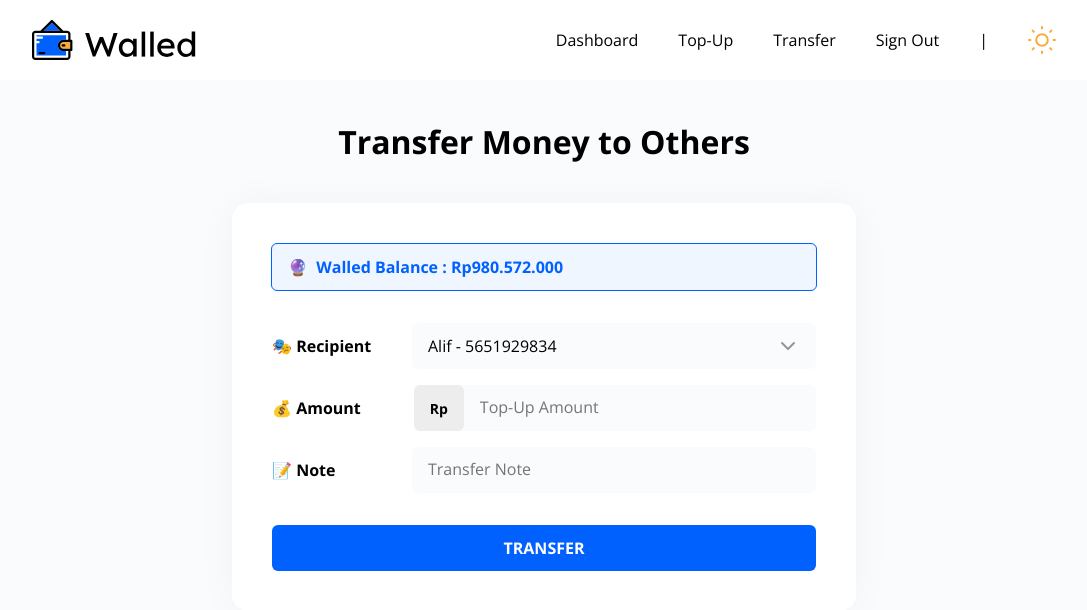
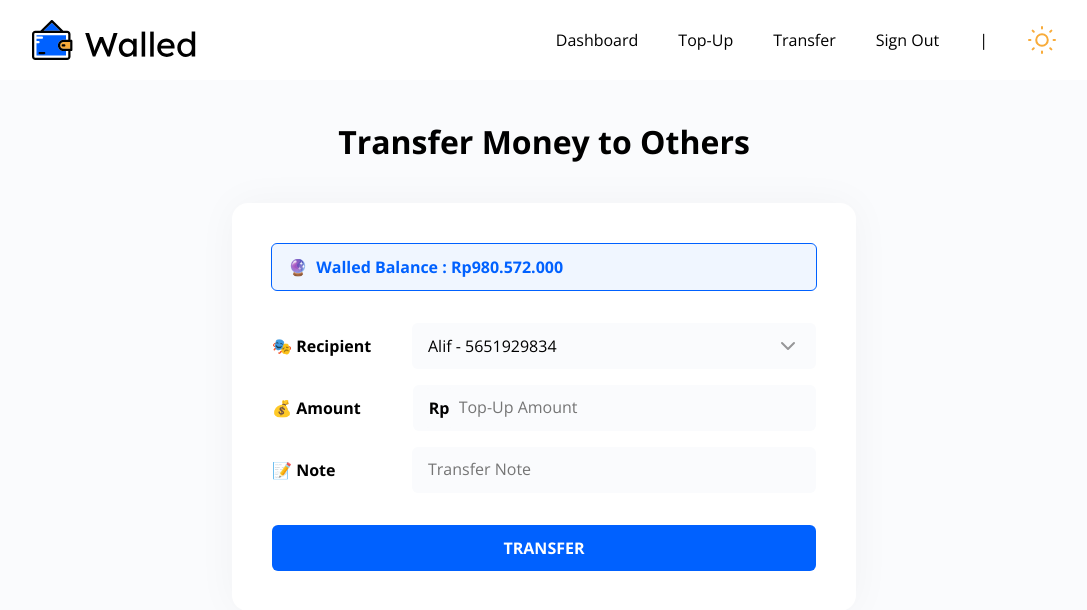
Before and after one commit to wejhe/bsi-walled, a React (Vite) app: page /transfer in a window 1280 px wide. Shown: the top 610 px of the page, without its empty margins (96-1183 px from the left). Built offline with nearby package versions, Linux system fonts and the light colour scheme.

Commit message:
minor changes on InputCurrency component

```diff
--- a/src/assets/styles/main.css
+++ b/src/assets/styles/main.css
@@ -208,6 +208,20 @@
   box-shadow: 0 0 12px rgba(0, 97, 255, 0.2);
 }
 
+.inputFieldCurrency {
+  background-color: #fafbfd;
+  border: none;
+  border-radius: 6px;
+  height: 32px;
+  padding: 6px 16px 8px 46px;
+  font-size: 16px;
+}
+
+.inputFieldCurrency:focus {
+  outline: 1px solid #0061ff;
+  box-shadow: 0 0 12px rgba(0, 97, 255, 0.2);
+}
+
 .forms {
   display: flex;
   flex-direction: column;
@@ -297,25 +311,6 @@
   font-size: 16px;
 }
 
-.form-group {
-  display: flex;
-  border-radius: 12px;
-  background-color: #fafbfd;
-  width: 80%;
-}
-
-.span-form-group {
-  padding: 8px 16px;
-  display: inline-flex;
-  align-items: center;
-  min-width: fit-content;
-  border-radius: 6px;
-  background-color: #ededed;
-  font-size: 14px;
-  font-weight: bold;
-  color: #000000;
-}
-
 .balInfo {
   display: flex;
   justify-content: flex-start;
@@ -395,6 +390,12 @@
   position: relative;
 }
 
+.inputFieldCurrencyWrapper {
+  display: flex;
+  width: calc(75% + 32px);
+  position: relative;
+}
+
 .wHideIcon {
   position: absolute;
   right: 0;
@@ -409,6 +410,21 @@
   font-weight: bold;
   height: 40px;
   width: 60px;
+}
+
+.wCurrencyIcon {
+  position: absolute;
+  left: 10px;
+  top: 50%;
+  transform: translateY(-50%);
+  cursor: pointer;
+  background-color: #fafbfd;
+  border: none;
+  border-radius: 6px;
+  color: black;
+  font-weight: bold;
+  font-size: 16px;
+  height: 40px;
 }
 
 #pinInputContainer {
--- a/src/components/FormGroup.jsx
+++ /dev/null
@@ -1,12 +0,0 @@
-import React from "react";
-
-const FormGroup = ({ children }) => {
-  return (
-    <div className="form-group">
-      <span className="span-form-group">Rp</span>
-      {children}
-    </div>
-  );
-};
-
-export default FormGroup;
--- a/src/components/InputCurrency.jsx
+++ b/src/components/InputCurrency.jsx
@@ -1,32 +1,36 @@
-import React from 'react'
-import { useState } from 'react';
+import React from "react";
+import { useState } from "react";
 
-const InputCurrency = ({placeholder, width, onChange}) => {
+const InputCurrency = ({ placeholder, width, onChange }) => {
   const [value, setValue] = useState("");
 
-    const formatCurrency = (input) =>{
+  const formatCurrency = (input) => {
     const numericValue = input.replace(/\D/g, "");
     return numericValue.replace(/\B(?=(\d{3})+(?!\d))/g, ",");
-    }
+  };
 
-    const handleChange = (e) =>{
+  const handleChange = (e) => {
     const rawValue = e.target.value;
     const formatValue = formatCurrency(rawValue);
     setValue(formatValue);
     if (onChange) onChange(rawValue.replace(/,/g, ""));
-    }
+  };
+
   return (
+    <>
+      <div className="inputFieldCurrencyWrapper">
         <input
-    style={{ width:width }}
-    className="inputFieldText"
+          style={{ width: width }}
+          className="inputFieldCurrency"
           type="text"
           placeholder={placeholder}
           value={value}
           onChange={handleChange}
         />
+        <button className="wCurrencyIcon">Rp</button>
+      </div>
+    </>
+  );
+};
 
-
-  )
-}
-
-export default InputCurrency
+export default InputCurrency;
--- a/src/components/TopupForm.jsx
+++ b/src/components/TopupForm.jsx
@@ -8,7 +8,6 @@
 import PinField from "react-pin-field";
 import { useState } from "react";
 import { isEmpty } from "../utils/validation";
-import FormGroup from "./FormGroup";
 import InputCurrency from "./InputCurrency";
 
 const TopupForm = () => {
@@ -42,7 +41,7 @@
         },
         willOpen: () => {
           const container = document.getElementById("pinInputContainer");
-          const root = ReactDOM.createRoot(container); // Membuat root React untuk container
+          const root = ReactDOM.createRoot(container);
           root.render(
             <PinField
               autoComplete="one-time-code"
@@ -60,14 +59,13 @@
         if (result.isConfirmed) {
           Swal.fire({
             title:
-              '<span style="color: #4CAF50; font-weight: 700; padding:0; margin: 0;">Transfer Success</span>',
-            // text: "Your request has been successfullly processed",
+              '<span style="color: #4CAF50; font-weight: 600; padding:0; margin: 0;">Top-Up Success</span>',
             html: `
-                      <div style="text-align: left; font-size: 16px; line-height: 3; padding-top: 32px; padding-bottom: 32px">
+                      <div style="text-align: left; font-size: 16px; line-height: 2.4; padding-top: 16px; padding-bottom: 16px">
                         <p><strong>Amount</strong> <span style="float: right; font-weight: bold;">1.000.000</span></p>
-                        <p><strong>Transaction Id</strong> <span style="float: right;">338818239039011</span></p>
-                        <p><strong>From</strong> <span style="float: right;">11234001000</span></p>
-                        <p><strong>To</strong> <span style="float: right;">1234005001</span></p>
+                        <p><strong>Transaction ID</strong> <span style="float: right;">338818239039011</span></p>
+                        <p><strong>Sender</strong> <span style="float: right;">11234001000</span></p>
+                        <p><strong>Recipient</strong> <span style="float: right;">1234005001</span></p>
                         <p><strong>Description</strong><span style="float: right;"> Bayar hutang dan beli Bakso</span></p>
                       </div>
                     `,
@@ -87,8 +85,6 @@
   };
 
   const handleInputChange = (value) => {
-    // console.log(value);
-    // const value = e.target.value;
     setTopUpAmount(value);
   };
 
@@ -122,14 +118,12 @@
         </div>
         <div className="inputGroupWithSpan">
           <InputSpan text="&#128176; Amount" width="25%" />
-          <FormGroup>
           <InputCurrency
             value={topUpAmount}
             placeholder="Top-Up Amount"
             width="100%"
             onChange={handleInputChange}
           />
-          </FormGroup>
         </div>
         <div className="inputGroupWithSpan">
           <InputSpan text="&#128221; Note" width="25%" />
--- a/src/components/TransferForm.jsx
+++ b/src/components/TransferForm.jsx
@@ -8,17 +8,16 @@
 import { useState } from "react";
 import { isEmpty } from "../utils/validation";
 import DropDown from "../components/DropDown";
-import FormGroup from "./FormGroup";
 import InputCurrency from "./InputCurrency";
 
 const TransferForm = () => {
   const [pinInputValue, setPinInputValue] = useState("");
   const [pinIsEmpty, setPinIsEmpty] = useState(true);
 
-  const [topUpAmount, setTopUpAmount] = useState("");
+  const [transferAmount, setTransferAmount] = useState("");
 
-  const handleTopUpClick = () => {
-    if (!topUpAmount || topUpAmount === "") {
+  const handleTransferClick = () => {
+    if (!transferAmount || transferAmount === "") {
       Swal.fire({
         toast: true,
         position: "bottom-end",
@@ -42,7 +41,7 @@
         },
         willOpen: () => {
           const container = document.getElementById("pinInputContainer");
-          const root = ReactDOM.createRoot(container); // Membuat root React untuk container
+          const root = ReactDOM.createRoot(container);
           root.render(
             <PinField
               autoComplete="one-time-code"
@@ -60,14 +59,13 @@
         if (result.isConfirmed) {
           Swal.fire({
             title:
-              '<span style="color: #4CAF50; font-weight: 700; padding:0; margin: 0;">Transfer Success</span>',
-            // text: "Your request has been successfullly processed",
+              '<span style="color: #4CAF50; font-weight: 600; padding:0; margin: 0;">Transfer Success</span>',
             html: `
-                        <div style="text-align: left; font-size: 16px; line-height: 3; padding-top: 32px; padding-bottom: 32px">
+                        <div style="text-align: left; font-size: 16px; line-height: 2.4; padding-top: 16px; padding-bottom: 16px">
                           <p><strong>Amount</strong> <span style="float: right; font-weight: bold;">1.000.000</span></p>
-                          <p><strong>Transaction Id</strong> <span style="float: right;">338818239039011</span></p>
-                          <p><strong>From</strong> <span style="float: right;">11234001000</span></p>
-                          <p><strong>To</strong> <span style="float: right;">1234005001</span></p>
+                          <p><strong>Transaction ID</strong> <span style="float: right;">338818239039011</span></p>
+                          <p><strong>Sender</strong> <span style="float: right;">11234001000</span></p>
+                          <p><strong>Recipient</strong> <span style="float: right;">1234005001</span></p>
                           <p><strong>Description</strong><span style="float: right;"> Bayar hutang dan beli Bakso</span></p>
                         </div>
                       `,
@@ -87,9 +85,7 @@
   };
 
   const handleInputChange = (value) => {
-    // console.log(value);
-    // const value = e.target.value;
-    setTopUpAmount(value);
+    setTransferAmount(value);
   };
 
   const handlePinChange = (value) => {
@@ -122,14 +118,12 @@
         </div>
         <div className="inputGroupWithSpan">
           <InputSpan text="&#128176; Amount" width="25%" />
-          <FormGroup>
-            <InputCurrency
-              value={topUpAmount}
-              placeholder="Top-Up Amount"
-              width="100%"
-              onChange={handleInputChange}
-            />
-          </FormGroup>
+          <InputCurrency
+            value={transferAmount}
+            placeholder="Top-Up Amount"
+            width="100%"
+            onChange={handleInputChange}
+          />
         </div>
         <div className="inputGroupWithSpan">
           <InputSpan text="&#128221; Note" width="25%" />
@@ -138,7 +132,7 @@
       </div>
       <PrimaryButton
         text="TRANSFER"
-        onClick={handleTopUpClick}
+        onClick={handleTransferClick}
         width="calc(100% + 32px)"
       />
     </>
```
Lines whose indentation alone changed are shown as unchanged.
